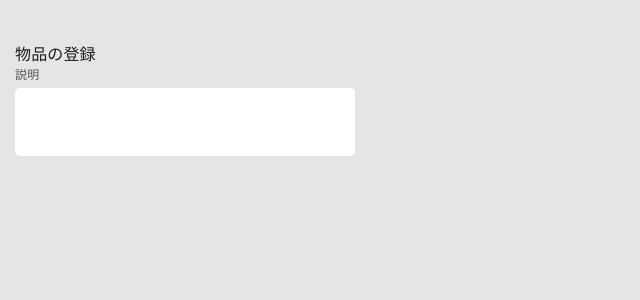
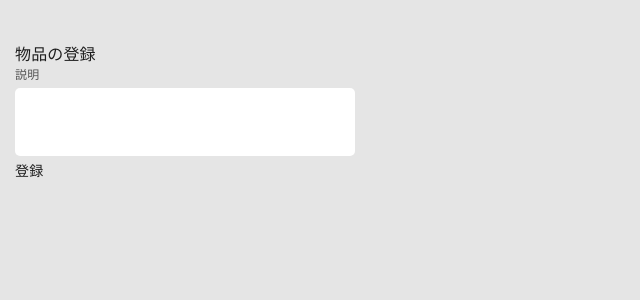
Before and after one commit to sohosai/qr-frontend, a Next.js app: page /fixtures/register in a window 1280 px wide. Shown: the top 300 px of the page, without its empty margins (0-640 px from the left). Built offline with nearby package versions, Linux system fonts and the light colour scheme.

Commit message:
registerページを作成

```diff
--- a/src/pages/fixtures/register.tsx
+++ b/src/pages/fixtures/register.tsx
@@ -3,6 +3,7 @@ import { v4 as uuidv4 } from 'uuid'
 import { useState } from "react"
 import QRCode from '@/components/QRCode'
 import TextArea from '@/components/TextArea'
+import Button from '@/components/Button'
 import styled from "styled-components";
 import { createTheme, ThemeProvider } from '@material-ui/core/styles';
 import CssBaseline from '@material-ui/core/CssBaseline';
@@ -52,8 +53,8 @@ const FixturesIndex = () => {
     },
   });
 
-  const StyledMain = styled.main`
-    margin: 44px 15px;
+  const StyledMain = styled.div`
+    padding: 44px 15px;
     h1 {
       font-size: 16px
     }
@@ -79,9 +80,6 @@ const FixturesIndex = () => {
           </>
         }
         <div>
-
-        </div>
-        <div>
           <TextArea
             label="説明"
             placeholder=""
@@ -89,6 +87,11 @@ const FixturesIndex = () => {
             onChange={onChangeFixturesDescription}
           />
         </div>
+        <Button
+          onClick={onClickRegisterButton}
+          disabled={validButton()}
+          text="登録"
+        />
       </StyledMain>
     </ThemeProvider>
   )
```
